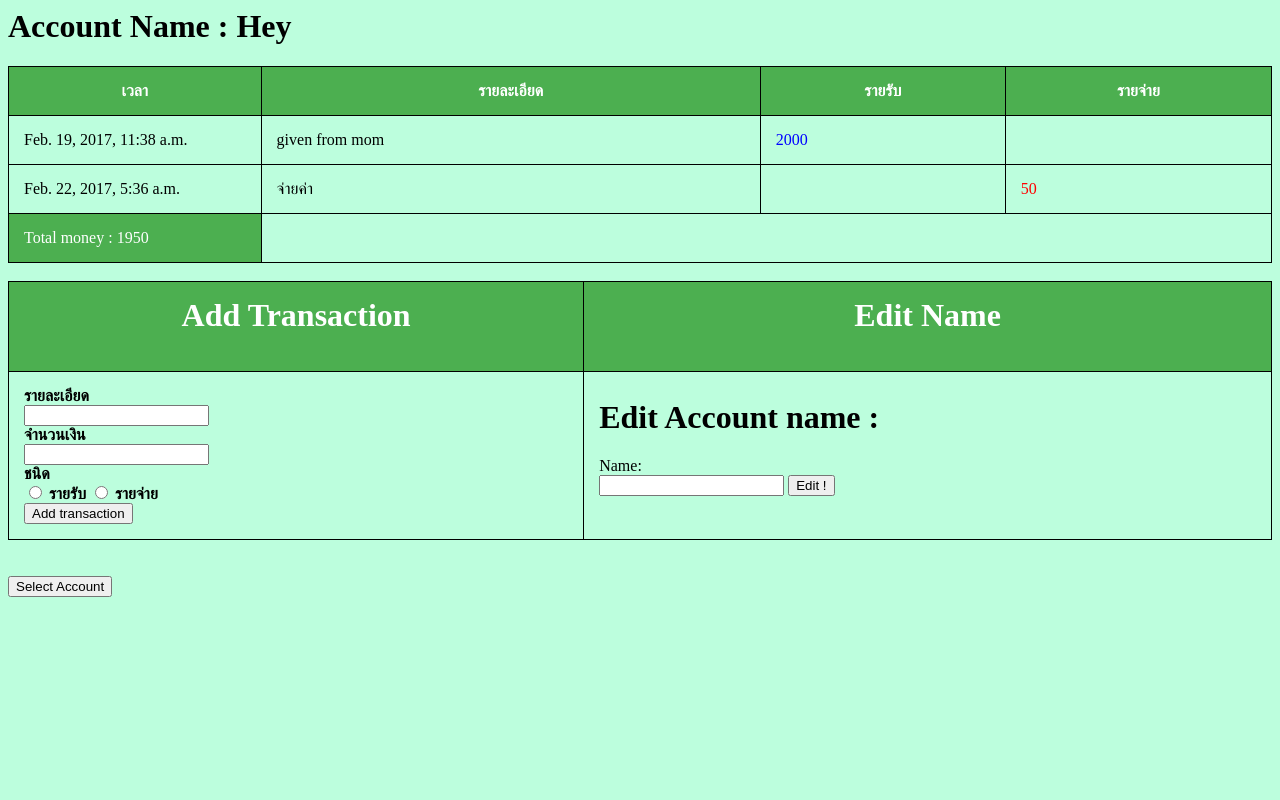
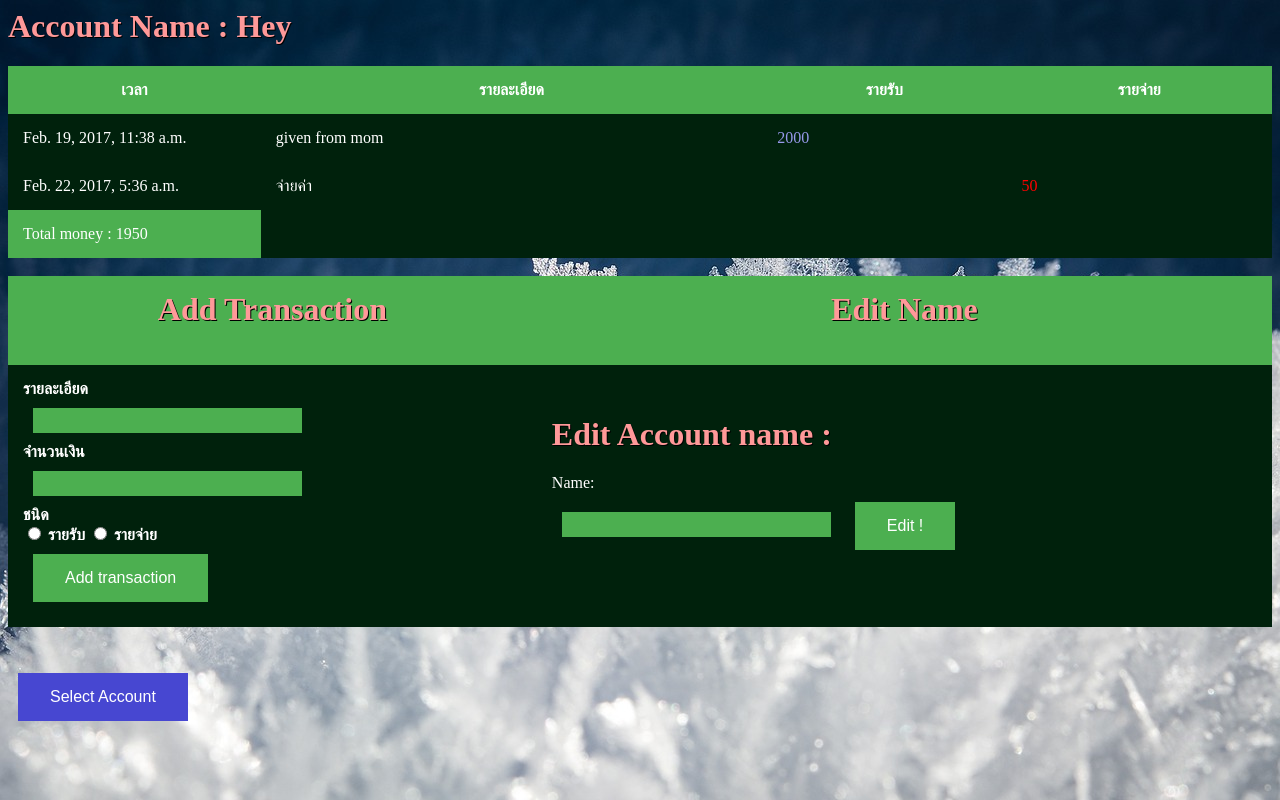
Before and after one commit to sovernut/Accountant, a Django app: a page that uses account/templates/account/detail.html in a window 1280 px wide. Run offline with Django 3.2, Linux system fonts and the light colour scheme; data comes from the database, SQL or seed files in the repository; both versions use the stored data as it was after the commit.

Commit message:
add mainpage and style css

```diff
--- /dev/null
+++ b/account/static/account/style.css
@@ -0,0 +1,48 @@
+h1 {
+    color: #ff9999;
+    text-shadow: 1px 1px #000000;
+}
+a {
+    color: white;
+
+}
+body {
+    background-image: url("ice.jpg");
+}
+table {
+    border-collapse: collapse;
+    background-color: #00210c;
+    color: white;
+    width: 100%;
+}
+
+table, td, th {
+    border: 0px dotted white;
+    padding: 15px;
+}
+th {
+    height: 40px;
+    background-color: #4CAF50;
+    color: white;
+}
+.button {
+    background-color: #4CAF50; /* Green */
+    border: none;
+    color: white;
+    padding: 15px 32px;
+    text-align: center;
+    text-decoration: none;
+    display: inline-block;
+    font-size: 16px;
+    margin: 10px;
+}
+
+
+.textinput {
+    background-color: #4CAF50;
+    border: none;
+    color: white;
+    text-align: center;
+    font-size: 20px;
+    margin: 10px;
+}
--- a/account/templates/account/detail.html
+++ b/account/templates/account/detail.html
@@ -1,24 +1,11 @@
 {% load mul %}
 
-<style>
-table {
-    border-collapse: collapse;
-    width: 100%;
-}
+{% load static %}
 
-table, td, th {
-    border: 1px solid black;
-    padding: 15px;
-
-}
-th {
-    height: 40px;
-    background-color: #4CAF50;
-    color: white;
-}
-tr:hover{background-color:#f5f5f5}
-</style>
-<body style="background-color: #bcfedd">
+<head>
+<link rel="stylesheet" type="text/css" href="{% static 'account/style.css' %}" />
+</head>
+<body>
 <h1>Account Name : {{ account.account_name }}</h1>
 
 {% if error_message %}<p><strong>{{ error_message }}</strong></p>{% endif %}
@@ -38,7 +25,7 @@ tr:hover{background-color:#f5f5f5}
     {% if detail_list.value < 0 %} <td></td>
     <td style="color:red;">{{ detail_list.value|mul:-1 }}</td>
     {% else %}
-    <td style="color:blue;">{{ detail_list.value }}</td><td></td>
+    <td style="color:9698ea;">{{ detail_list.value }}</td><td></td>
     {% endif %}</tr>
 {% endfor %}
 <tr style="background-color: #4CAF50;color: white;"><td>Total money : {{ account.total }}</td></tr>
@@ -55,14 +42,14 @@ tr:hover{background-color:#f5f5f5}
 <td>
 <b>รายละเอียด
 <br>
-<input type="text" name="detail"/>
+<input type="text" class="textinput" name="detail"/>
 <br>จำนวนเงิน
 <br>
-<input type="number" name="value"/><br>
+<input type="number" class="textinput" name="value"/><br>
 ชนิด<br>
   <input type="radio" name="t_type" value="income"> รายรับ
   <input type="radio" name="t_type" value="expense"> รายจ่าย<br>
-<input type="submit" value="Add transaction" />
+<input type="submit" class="button" value="Add transaction" />
 </form></td></b>
 {# ------------------Edit Name------------------ #}
 <td><form action="{% url 'account:editname' account.id %}" method="post">
@@ -70,8 +57,8 @@ tr:hover{background-color:#f5f5f5}
 <h1>Edit Account name : </h1>
 Name:
 <br>
-<input type="text" name="name"/>
-<input type="submit" value="Edit !" />
+<input type="text" class="textinput" name="name"/>
+<input type="submit" class="button" value="Edit !" />
 </form></td>
     </tr>
 </table>
@@ -79,5 +66,5 @@ Name:
 
 
 
-<br><br><a href="{% url 'account:index' %}"><input type="submit" value="Select Account" /></a>
+<br><br><a href="{% url 'account:index' %}"><input type="submit" class="button" style="background-color:#4747d1;" value="Select Account" /></a>
 </body>
--- a/mysite/urls.py
+++ b/mysite/urls.py
@@ -1,7 +1,9 @@
 from django.conf.urls import include, url
 from django.contrib import admin
 
+from . import views # for index
 urlpatterns = [
+    url(r'^$', views.index,name='index'),
     url(r'^account/', include('account.urls')),
     url(r'^admin/', admin.site.urls),
 ]
--- /dev/null
+++ b/mysite/views.py
@@ -0,0 +1,5 @@
+from django.http import HttpResponse
+from django.shortcuts import get_object_or_404, render
+
+def index(request):
+    return render(request,"main/index.html")
```
Also changed, not shown: account/static/main/style.css (added, +19 -0 lines), account/templates/account/index.html (+11 -19 lines), account/templates/main/index.html (added, +9 -0 lines), account/static/account/ice.jpg (added), account/static/main/ice.jpg (added), db.sqlite3.
